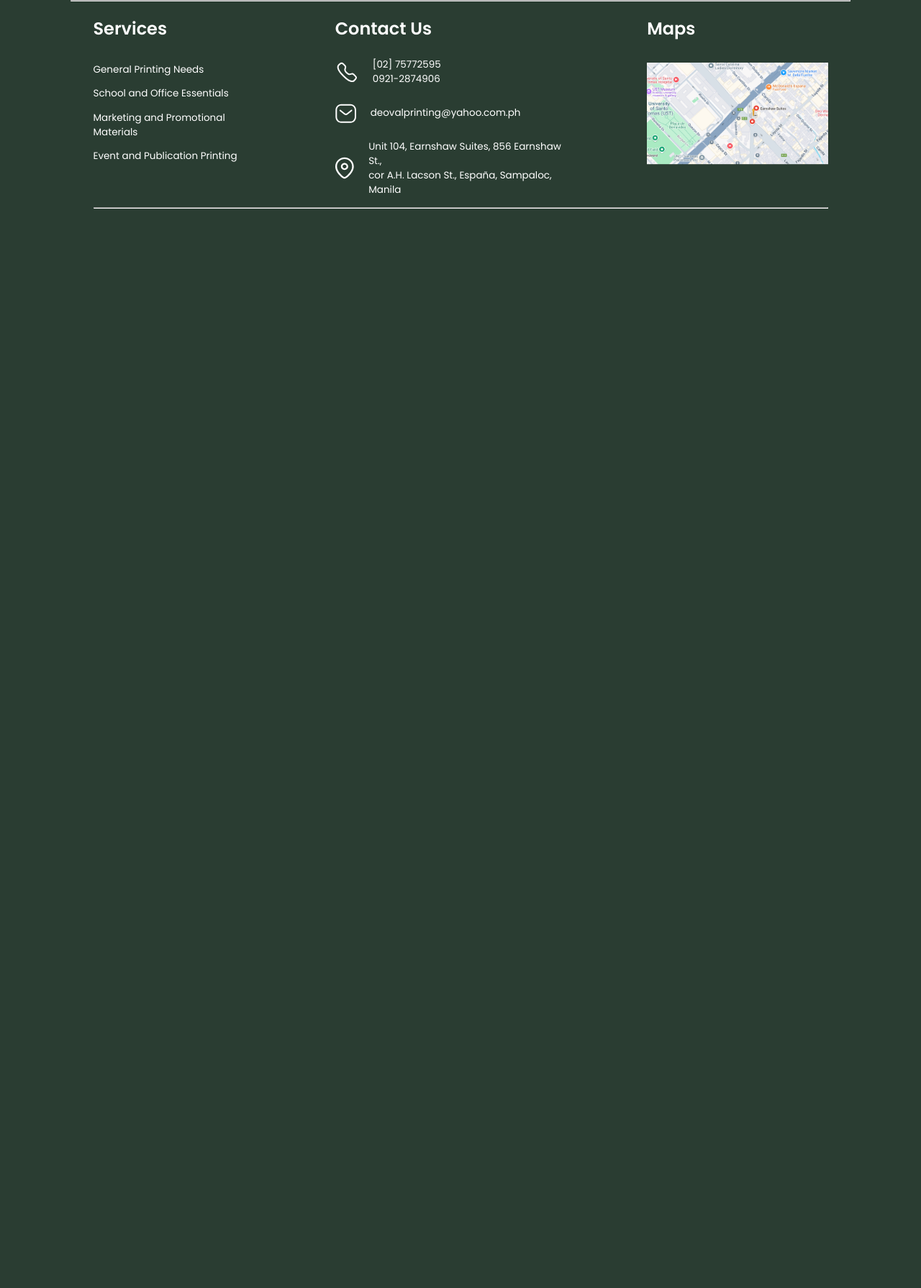
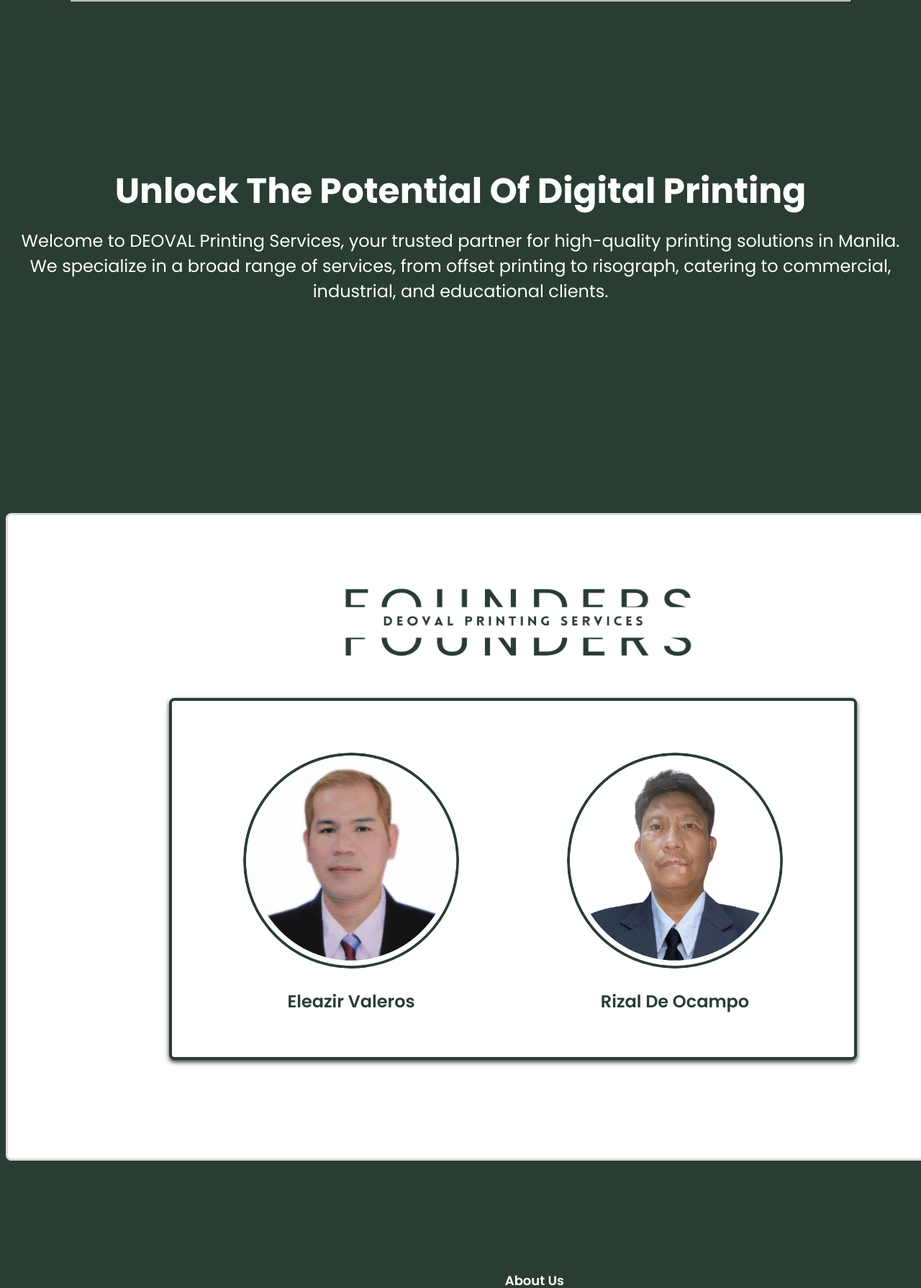
Before and after one commit to LynxDCat/DeoVal, a PHP site: page /index.php?page=About in a window 1280 px wide; the page is wider, and only the part inside the window is pictured. Shown: the part 118-1908 px from the top of that part at 72% size. Before the commit the page ends 408 px from the top of that part, so only its background shows below. Run offline with PHP 8.4, Linux system fonts and the light colour scheme.

Commit message:
Tuto commit

```diff
--- /dev/null
+++ b/includes/aboutus.php
@@ -0,0 +1,58 @@
+<main>
+  <section class="ab-main-container">
+    <h1>Unlock The Potential Of Digital Printing</h1>
+    <label>Welcome to DEOVAL Printing Services, your trusted partner for high-quality printing
+      solutions in Manila. We specialize in a broad range of services, from offset printing to
+      risograph, catering to commercial, industrial, and educational clients.</label>
+  </section>
+
+
+  <section class="ab-founders-section">
+    <img src="images/founder.png" alt=founders />
+
+    <section class="ab-profile-container">
+      <div class="ab-profile">
+        <img src="images/eleazir.png" alt="Eleazir Valeros" />
+        <p>Eleazir Valeros</p>
+      </div>
+      <div class="ab-profile">
+        <img src="images/rizal.png" alt="Rizal De Ocampo" />
+        <p>Rizal De Ocampo</p>
+      </div>
+    </section>
+  </section>
+
+  <section class="ab-landing-page-abtus">
+    <div class="ab-lp-abtus-container">
+      <img src="images/HIS.png" alt="About Us Image" />
+      <article>
+        <h3>About Us</h3>
+        <h1>How it Started</h1>
+        <p>
+          DEOVAL Printing Services began its journey in March 2015 through the vision and partnership of Rizal De Ocampo and Eleazir Valeros. Their dedication to quality and innovation laid the foundation for the company’s success. With a shared commitment to excellence and customer satisfaction, they have guided DEOVAL to become a trusted name in the printing industry, continuously evolving to meet the diverse needs of clients across various sectors.
+
+        <p>Their leadership and passion drive every project, ensuring that DEOVAL remains at the forefront of delivering high-quality, reliable printing solutions.</p>
+        </p>
+      </article>
+    </div>
+  </section>
+  <div class="ab-mission-vision-container">
+    <div class="ab-mission">
+      <h2>Mission</h2>
+      <p>
+        DEOVAL Printers will deliver printed products and services to customers of quality print through superior work practices and knowledge in the craft of printing.
+        We will maintain a consistent and reasonable margin while providing customers with a fair price and exceptional service.
+        We will also maintain a friendly, fair, and creative work environment, that respects new ideas and hard work.
+      </p>
+    </div>
+    <div class="ab-divider"></div>
+    <div class="ab-vision">
+      <h2>Vision</h2>
+      <p>
+        Our Company vision is to provide quality printed material services to customers. We want our customers to be able to rely on our product, knowledge, and printing services.
+        We want to emerge as one of the leading printing companies that customers turn to first for all their requirements for printing.
+      </p>
+    </div>
+  </div>
+
+</main>
--- a/index.php
+++ b/index.php
@@ -9,6 +9,9 @@
 		switch ($page){
             case 'Contact':
                 include "includes/contact.php";
+                break;
+            case 'About':
+                include "includes/aboutus.php";
                 break;
 			case 'Products':
                 include "includes/prdct-page-grid.php";
--- a/main.css
+++ b/main.css
@@ -1205,3 +1205,181 @@
   border-radius: 10px;
   box-shadow: 0 4px 6px rgba(0, 0, 0, 0.1);
 }
+
+/* about section */
+.ab-hr-line {
+  margin: 1.40625rem 4.60546875rem; /* 3/4 of original */
+  margin-top: 111px; /* 3/4 of 148px */
+  justify-content: center;
+}
+.ab-main-container {
+  display: flex;
+  flex-direction: column;
+  height: 100vh;
+  justify-content: center;
+  text-align: center;
+}
+.ab-main-container h1 {
+  margin-top: 75px; /* 3/4 of 100px */
+  color: #FFF;
+  text-align: center;
+  font-family: Poppins;
+  font-size: 48.75px; /* 3/4 of 65px */
+  font-style: normal;
+  font-weight: 700;
+  text-transform: capitalize;
+}
+.ab-main-container label {
+  color: #FFF;
+  text-align: center;
+  font-family: Poppins;
+  font-size: 24px; /* 3/4 of 32px */
+  font-style: normal;
+  font-weight: 400;
+  line-height: normal;
+}
+.ab-founders-section {
+  text-align: center;
+  background-color: #ffffff;
+  margin: 1.40625rem auto; /* 3/4 of 1.875rem */
+  width: 78.75rem; /* 3/4 of 105rem */
+  height: 50.625rem; /* 3/4 of 67.5rem */
+  padding-left: 4.5rem; /* 3/4 of 6rem */
+  padding-right: 4.5rem; /* 3/4 of 6rem */
+  padding-top: 5.25rem; /* 3/4 of 7rem */
+  border: 0.234375rem solid #dcdcdc; /* 3/4 of 0.3125rem */
+  border-radius: 7.5px; /* 3/4 of 10px */
+}
+.ab-founders-section img {
+  width: 33.84375rem; /* 3/4 of 45.125rem */
+  height: 8.53125rem; /* 3/4 of 11.375rem */
+}
+.ab-founders-container {
+  display: flex;
+  justify-content: center;
+  gap: 37.5px; /* 3/4 of 50px */
+  flex-wrap: wrap;
+}
+.ab-profile-container {
+  display: flex;
+  justify-content: center;
+  align-items: center;
+  gap: 9.375rem; /* 3/4 of 12.5rem */
+  border: 4.5px solid #2a3d32; /* 3/4 of 6px */
+  padding-top: 4.5rem; /* 3/4 of 6rem */
+  padding-bottom: 2.25rem; /* 3/4 of 3rem */
+  padding-left: 6rem; /* 3/4 of 8rem */
+  padding-right: 6rem; /* 3/4 of 8rem */
+  margin: 30px auto; /* 3/4 of 40px */
+  width: 60%; /* 3/4 of 80% */
+  background-color: #fff;
+  border-radius: 7.5px; /* 3/4 of 10px */
+  box-shadow: 0px 3px 6px rgba(0, 0, 0, 0.8); /* 3/4 of 4px */
+}
+.ab-profile {
+  text-align: center;
+}
+.ab-profile img {
+  width: 18.75rem; /* 3/4 of 25rem */
+  height: 18.75rem; /* 3/4 of 25rem */
+  border-radius: 50%;
+}
+.ab-profile p {
+  margin-top: 1.5rem; /* 3/4 of 2rem */
+  color: #2a3d32;
+  font-family: Poppins;
+  font-size: 1.5rem; /* 3/4 of 2rem */
+  font-style: normal;
+  font-weight: 600;
+  line-height: normal;
+  text-transform: capitalize;
+}
+.ab-landing-page-abtus {
+  display: flex;
+  background-color: #2a3d32;
+  padding: 7.06640625rem 8.33203125rem; /* 3/4 of 9.421875rem and 11.109375rem */
+  justify-content: center;
+  margin-top: 0.75rem; /* 3/4 of 1rem */
+}
+.ab-lp-abtus-container {
+  display: flex;
+  gap: 2.8828125rem; /* 3/4 of 3.84375rem */
+  justify-content: center;
+  align-items: center;
+}
+.ab-lp-abtus-container img {
+  width: 32.296875rem; /* 3/4 of 43.0625rem */
+  height: 30.609375rem; /* 3/4 of 40.8125rem */
+}
+.ab-lp-abtus-container h3 {
+  color: #FFF;
+  font-family: Poppins;
+  font-size: 1.125rem; /* 3/4 of 1.5rem */
+  font-style: normal;
+  font-weight: 600;
+  line-height: normal;
+}
+.ab-lp-abtus-container h1 {
+  color: #FFF;
+  font-family: Poppins;
+  font-size: 2.53125rem; /* 3/4 of 3.375rem */
+  font-style: normal;
+  font-weight: 700;
+  line-height: normal;
+  text-transform: capitalize;
+}
+.ab-lp-abtus-container p {
+  color: #FFF;
+  text-align: justify;
+  font-family: Poppins;
+  font-size: 1.125rem; /* 3/4 of 1.5rem */
+  font-style: normal;
+  font-weight: 400;
+  line-height: normal;
+}
+.ab-mission-vision-container {
+  width: 78.75rem; /* 3/4 of 105rem */
+  height: 26.25rem; /* 3/4 of 35rem */
+  display: flex;
+  justify-content: space-between;
+  align-items: flex-start;
+  margin: 1.875rem auto; /* 3/4 of 2.5rem */
+  padding: 3.75rem; /* 3/4 of 5rem */
+  background-color: #fff;
+  border-radius: 7.5px; /* 3/4 of 10px */
+}
+.ab-mission, .ab-vision {
+  display: flex;
+  flex-direction: column;
+  justify-content: center;
+  align-items: center;
+  width: 45% /* 3/4 of 45% */
+}
+.ab-mission h2, .ab-vision h2 {
+  color: #2A3D32;
+  text-align: center;
+  font-family: Poppins;
+  font-size: 2.53125rem; /* 3/4 of 3.375rem */
+  font-style: normal;
+  font-weight: 700;
+  line-height: normal;
+  text-transform: capitalize;
+}
+.ab-mission p, .ab-vision p {
+  color: #2A3D32;
+  text-align: justify;
+  font-family: Poppins;
+  font-size: 1.125rem; /* 3/4 of 1.5rem */
+  font-style: normal;
+  font-weight: 400;33.7
+  line-height: normal;
+}
+.ab-divider {
+  width: 0.1875rem; /* 3/4 of 0.25rem */
+  background-color: #2A3D32;
+  height: auto;
+  margin: 0 0.46875rem; /* 3/4 of 0.625rem */
+  align-self: stretch;
+}
+
+/* end about section */
```
Also changed, not shown: images/HIS.png (added), images/eleazir.png (added), images/founder.png (added), images/rizal.png (added).
